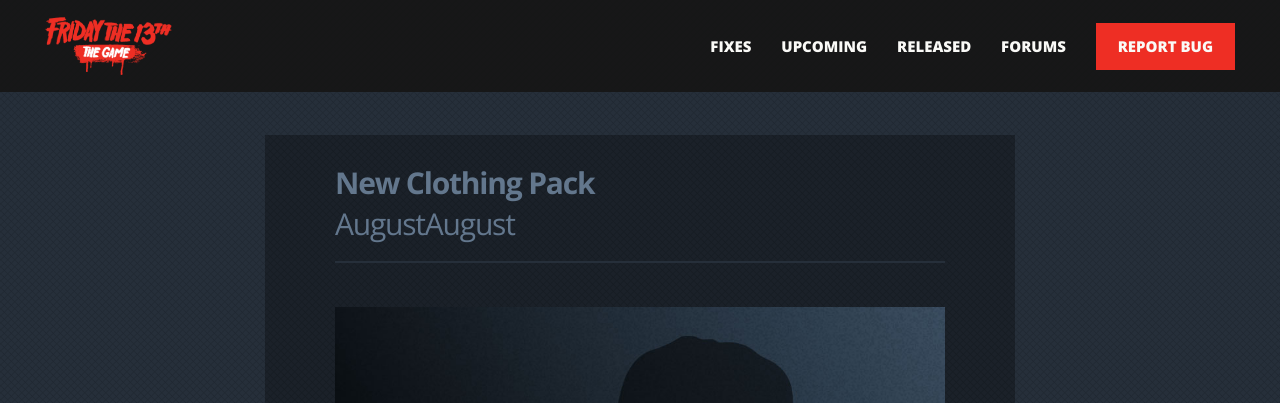
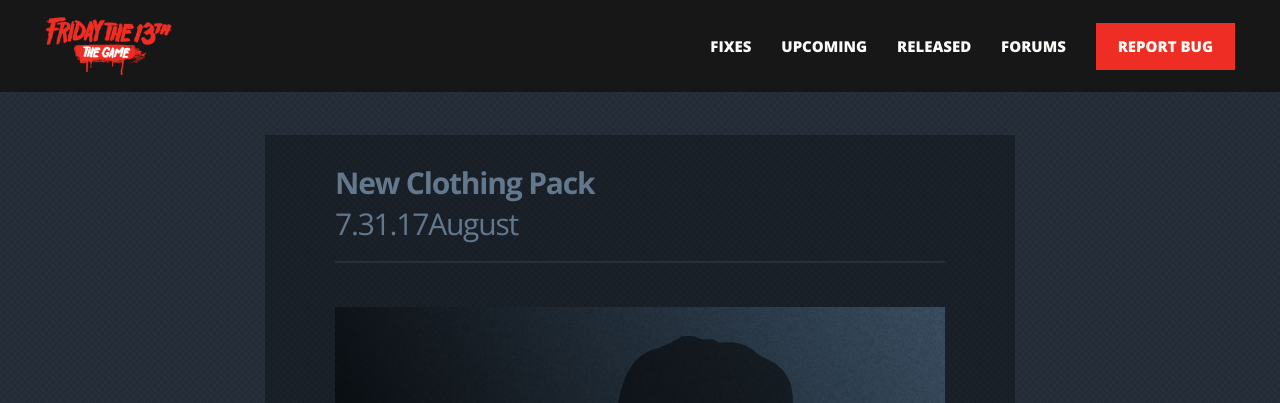
Before and after one commit to bdk6000/friday-13, a Jekyll site: the page built from _content-packs/lingerie-clothing-pack.markdown, in a window 1280 px wide and 900 px high. Shown: the top 403 px of the window. Built offline with Jekyll 4.4.1, drawn with Linux system fonts in a browser that asks for light colours.

Commit message:
Update contentpacks.html

```diff
--- a/_layouts/contentpacks.html
+++ b/_layouts/contentpacks.html
@@ -28,7 +28,7 @@ layout: contentpacks
                         <div class="fix-area">
                             <div class="fix-description alert-description contentpgbox">
                             	<h2>{{ page.title }}</h2>
-                            	<h3>{% assign isreleased = page.released %}{% unless isreleased == false %}{{ page.release-date | date: "%B" }}{% endunless %}{% unless isreleased == true %}{{ page.release-date | date: "%B" }} {% assign showdaynum = page.show-day %}{% if showdaynum == true %}{{ page.release-date | date: "%-d" }}{% endif %}{% endunless %}</h3>
+                            	<h3>{% assign isreleased = page.released %}{% unless isreleased == false %}{{ page.date | date: "%-m.%-d.%y" }}{% endunless %}{% unless isreleased == true %}{{ page.release-date | date: "%B" }} {% assign showdaynum = page.show-day %}{% if showdaynum == true %}{{ page.release-date | date: "%-d" }}{% endif %}{% endunless %}</h3>
                             	<img src="{{ page.main-image }}" alt="{{ page.title }}" />
                             	{{ content }}
                             </div>
```
